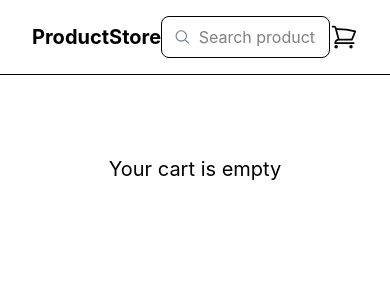
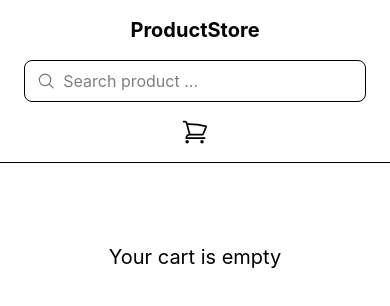
Before and after one commit to OmKhandale05/product-store, a React (Vite) app: page /cart in a window 390 px wide. Shown: the top 306 px of the page. Built offline with nearby package versions, Linux system fonts and the light colour scheme.

Commit message:
Improve mobile responsiveness using tailwind responsive utilities

```diff
--- a/src/components/Navbar.jsx
+++ b/src/components/Navbar.jsx
@@ -13,7 +13,7 @@ const Navbar = ({search, setSearch}) => {
   );
 
     return (
-        <nav className="flex justify-between items-center px-8 py-4 border-b">
+        <nav className="flex flex-col md:flex-row items-center justify-between gap-4 px-6 py-4 border-b">
 
 
       <Link to="/" className="text-xl font-bold">
--- a/src/pages/Cart.jsx
+++ b/src/pages/Cart.jsx
@@ -58,7 +58,7 @@ const Cart = () => {
 
           <button
             onClick={() => removeFromCart(item.id)}
-            className="text-red-500"
+            className="text-red-500 cursor-pointer"
           >
             Remove
           </button>
--- a/src/pages/Home.jsx
+++ b/src/pages/Home.jsx
@@ -87,7 +87,7 @@ const Home = ({ search }) => {
 
   return (
     <div className="p-8">
-      <div className="flex justify-between items-center mb-6">
+      <div className="flex flex-col sm:flex-row sm:items-center sm:justify-between gap-4 mb-6">
         <CategoryFilter category={category} setCategory={setCategory} />
         <div className="flex gap-4">
           <PriceFilter priceRange={priceRange} setPriceRange={setPriceRange} />
```
